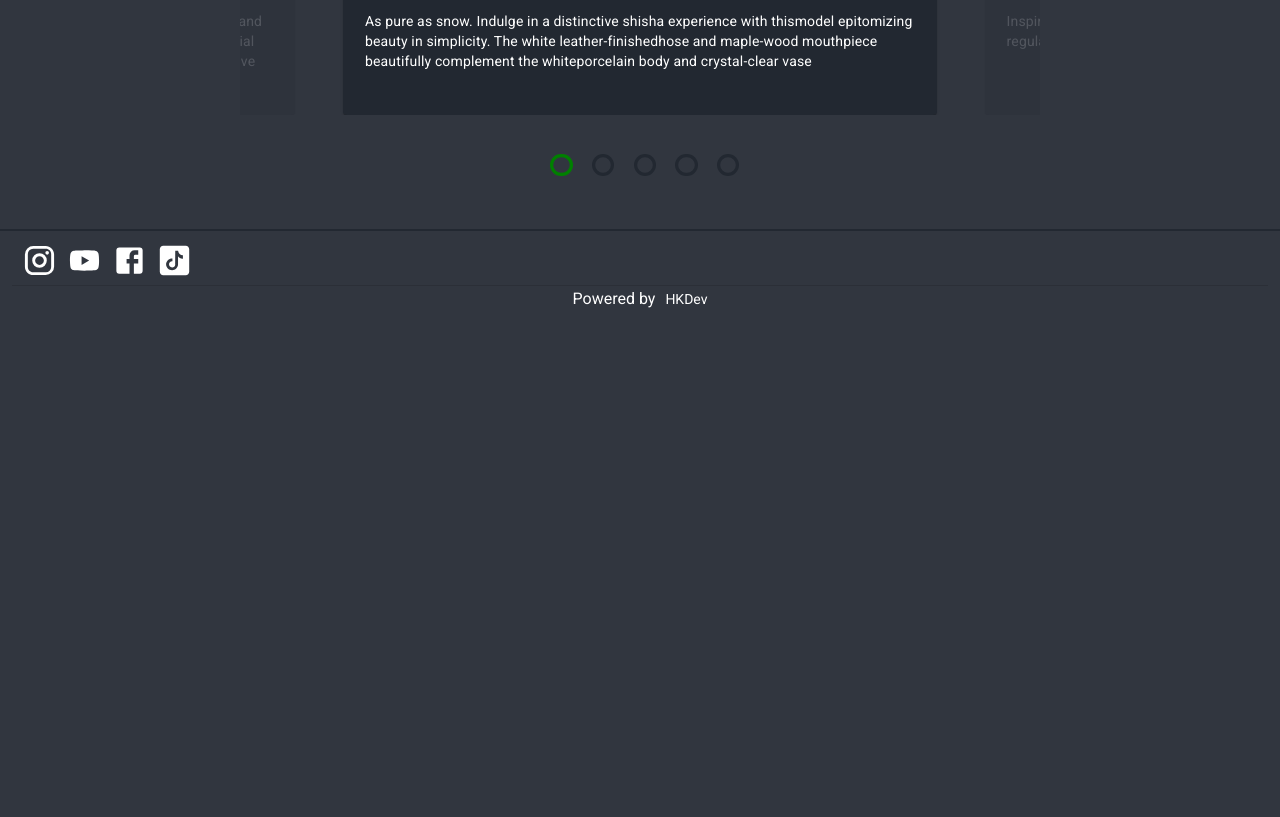
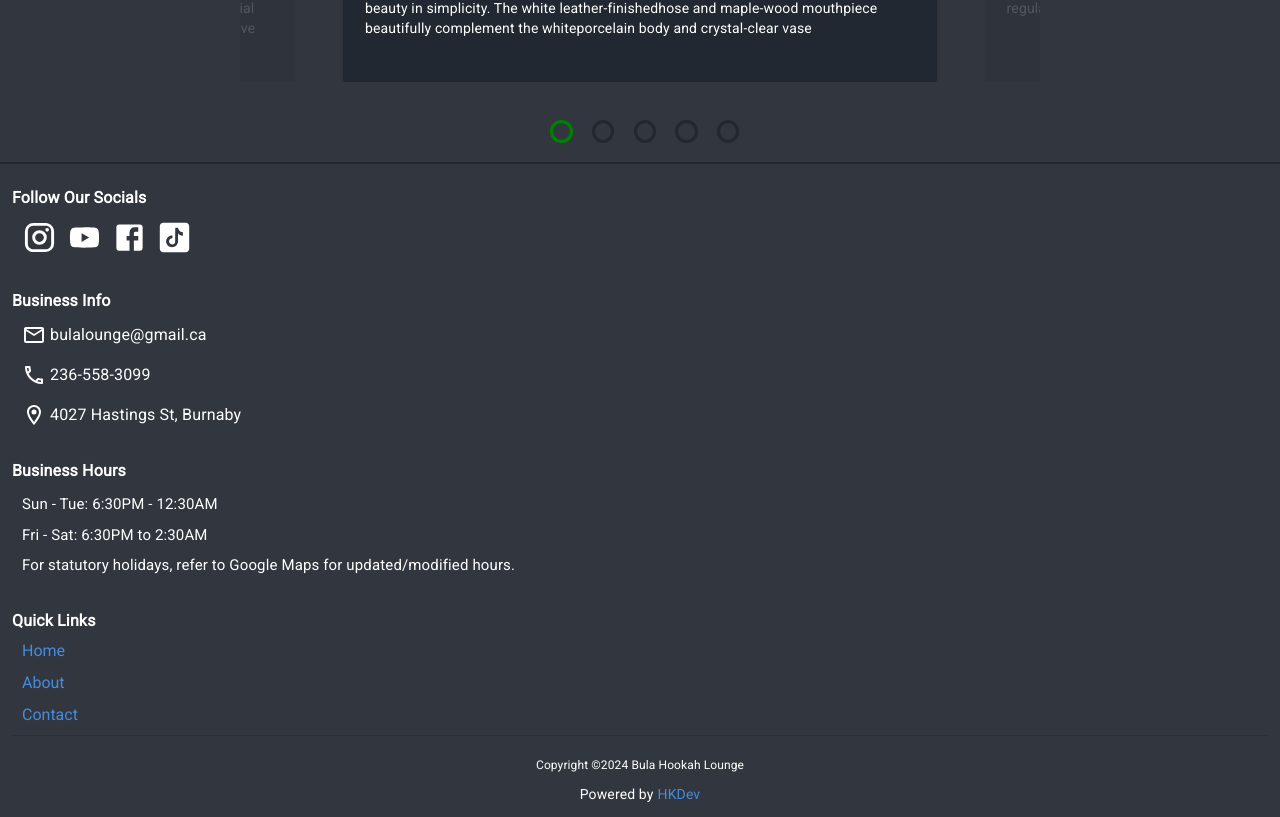
Before and after one commit to hkainth7/next-bula-lounge, a Next.js app: page / in a window 1280 px wide. Shown: the part 481-1298 px from the top of the page. Before the commit the page ends 800 px from the top, so only its background shows below. Built offline with nearby package versions, Linux system fonts and the light colour scheme.

Commit message:
customize footer and other styles

```diff
--- a/app/_components/Footer/index.tsx
+++ b/app/_components/Footer/index.tsx
@@ -1,14 +1,40 @@
-import { Divider, Stack, Typography } from "@mui/material";
+"use client";
+
+import { Box, Divider, Stack, Typography } from "@mui/material";
 import Link from "next/link";
 import React from "react";
 import InstagramIcon from "@mui/icons-material/Instagram";
 import YouTubeIcon from "@mui/icons-material/YouTube";
 import FacebookIcon from "@mui/icons-material/Facebook";
 import { TikTokIcon } from "./TikTokIcon";
+import { styled } from "@mui/material/styles";
+import MailOutlineIcon from "@mui/icons-material/MailOutline";
+import LocalPhoneOutlinedIcon from "@mui/icons-material/LocalPhoneOutlined";
+import LocationOnOutlinedIcon from "@mui/icons-material/LocationOnOutlined";
+
+const CustomTypography = styled(Typography)({
+	fontWeight: "bold",
+	marginBottom: "10px",
+});
+
+const CustomLink = styled(Link)({
+	color: "#468CDE",
+	fontSize: "16px",
+});
+
+const BusinessHoursTypography = styled(Typography)({
+	fontSize: "15px",
+	fontWeight: "light",
+});
 
 const Footer = () => {
+	const copyrightYear = new Date().getFullYear();
+
 	return (
 		<footer>
+			<Stack gap={4} sx={{ marginTop: "10px" }}>
+				<Stack>
+					<CustomTypography>Follow Our Socials</CustomTypography>
 					<Stack direction="row" alignItems="center">
 						<Link href="https://www.instagram.com/bulahookahlounge?igsh=MTMzengydnk2MXFiNw==">
 							<InstagramIcon fontSize="large" />
@@ -26,8 +52,67 @@ const Footer = () => {
 							<TikTokIcon color={"white"} />
 						</Link>
 					</Stack>
-			<Divider sx={{ marginY: "5px" }} />
-			Powered by<Link href={""}>HKDev</Link>
+				</Stack>
+				<Stack>
+					<CustomTypography>Business Info</CustomTypography>
+					<Stack gap={2} sx={{ marginLeft: "10px" }}>
+						<Stack direction="row">
+							<MailOutlineIcon sx={{ marginRight: "4px" }} />
+							<Typography>bulalounge@gmail.ca</Typography>
+						</Stack>
+						<Stack direction="row">
+							<LocalPhoneOutlinedIcon sx={{ marginRight: "4px" }} />
+							<Typography>236-558-3099</Typography>
+						</Stack>
+						<Stack direction="row">
+							<LocationOnOutlinedIcon sx={{ marginRight: "4px" }} />
+							<Typography>4027 Hastings St, Burnaby</Typography>
+						</Stack>
+					</Stack>
+				</Stack>
+				<Stack>
+					<CustomTypography>Business Hours</CustomTypography>
+					<Stack sx={{ marginLeft: "10px" }} gap={1}>
+						<BusinessHoursTypography>
+							Sun - Tue: 6:30PM - 12:30AM
+						</BusinessHoursTypography>
+						<BusinessHoursTypography>
+							Fri - Sat: 6:30PM to 2:30AM
+						</BusinessHoursTypography>
+						<BusinessHoursTypography>
+							For statutory holidays, refer to Google Maps for updated/modified
+							hours.
+						</BusinessHoursTypography>
+					</Stack>
+				</Stack>
+				<Stack>
+					<CustomTypography>Quick Links</CustomTypography>
+					<Stack gap={2}>
+						<CustomLink href="/">Home</CustomLink>
+						<CustomLink href="/About">About</CustomLink>
+						<CustomLink href="ContactUs">Contact</CustomLink>
+					</Stack>
+				</Stack>
+			</Stack>
+			<Divider sx={{ marginY: "12px" }} />
+			<Typography
+				sx={{
+					textAlign: "center",
+					fontSize: "12px",
+					fontWeight: "light",
+					marginTop: "20px",
+				}}
+			>
+				Copyright ©{copyrightYear} Bula Hookah Lounge
+			</Typography>
+			<Typography
+				sx={{ textAlign: "center", fontSize: "14px", marginTop: "10px" }}
+			>
+				Powered by
+				<CustomLink href={""} sx={{ marginLeft: "4px", fontSize: "14px" }}>
+					HKDev
+				</CustomLink>
+			</Typography>
 		</footer>
 	);
 };
--- a/app/globals.css
+++ b/app/globals.css
@@ -157,6 +157,5 @@ a {
 footer {
 	color: white;
 	padding: 12px;
-	text-align: center;
 	border-top: 2px solid #222831;
 }
```
Lines whose indentation alone changed are shown as unchanged.
